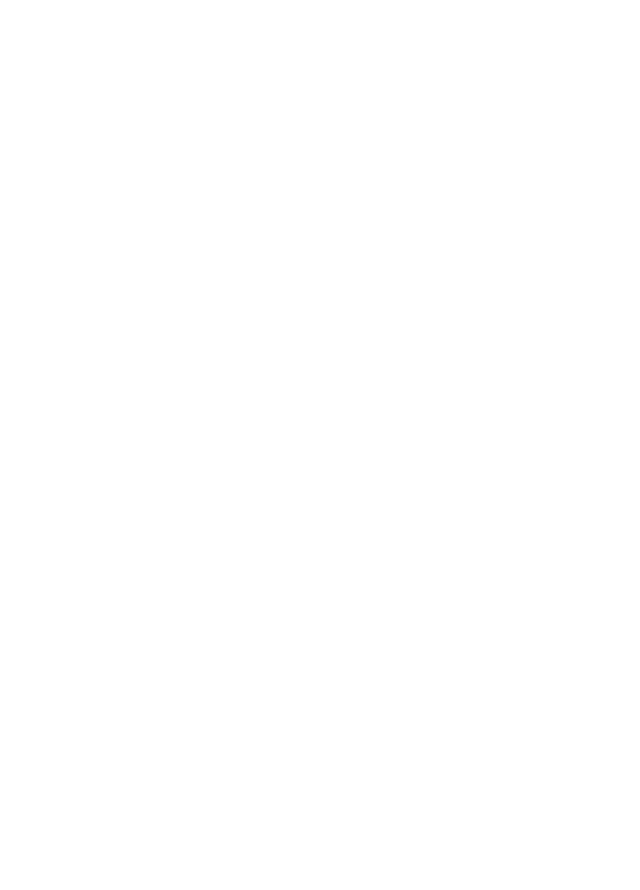
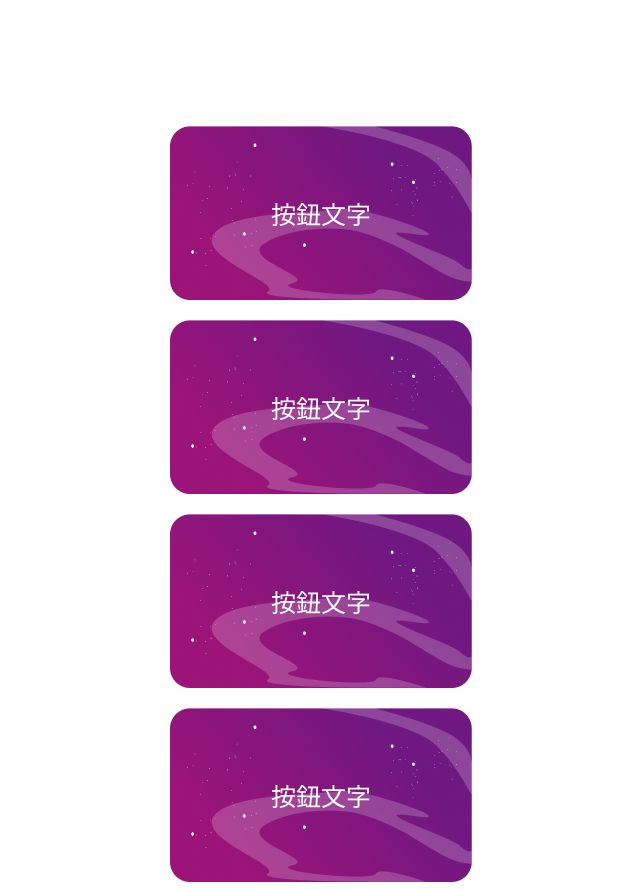
Before and after one commit to aloo31124/space-in-ng-v2, an Angular app: page / in a window 1280 px wide. Shown: the part 380-1270 px from the top of the page, without its empty margins (319-959 px from the left). Before the commit the page ends 800 px from the top, so only its background shows below. Built offline with nearby package versions, Linux system fonts and the light colour scheme.

Commit message:
feat/test: 按鈕圖片元件 (與 header 覆蓋問題待處理

```diff
--- a/src/app/app.component.html
+++ b/src/app/app.component.html
@@ -1 +1,8 @@
 <app-header></app-header>
+
+<div class="main-container">
+    <app-img-btn></app-img-btn>
+    <app-img-btn></app-img-btn>
+    <app-img-btn></app-img-btn>
+    <app-img-btn></app-img-btn>
+</div>
--- a/src/app/app.component.scss
+++ b/src/app/app.component.scss
@@ -0,0 +1,10 @@
+
+.main-container {
+    width: 100%;
+    display: flex;
+    flex-direction: column;
+    justify-content: space-between;
+    align-items: center;
+    margin-top: 40%;
+    gap: 20px;
+}
--- a/src/app/app.module.ts
+++ b/src/app/app.module.ts
@@ -4,11 +4,13 @@ import { BrowserModule } from '@angular/platform-browser';
 import { AppRoutingModule } from './app-routing.module';
 import { AppComponent } from './app.component';
 import { HeaderComponent } from './common/header/components/header/header.component';
+import { ImgBtnComponent } from './common/button/components/img-btn/img-btn.component';
 
 @NgModule({
   declarations: [
     AppComponent,
-    HeaderComponent
+    HeaderComponent,
+    ImgBtnComponent
   ],
   imports: [
     BrowserModule,
--- /dev/null
+++ b/src/app/common/button/components/img-btn/img-btn.component.html
@@ -0,0 +1,4 @@
+<div class="img-btn">
+    <img class="background-img" [src]="imgUrl">
+    <label class="img-btn-text">按鈕文字</label>
+</div>
--- /dev/null
+++ b/src/app/common/button/components/img-btn/img-btn.component.scss
@@ -0,0 +1,15 @@
+
+.img-btn {
+    display: flex;
+    justify-content: center;
+    align-items: center;
+}
+
+.background-img {
+}
+
+.img-btn-text {
+    position: absolute;
+    color:white;
+    font-size: 25px;
+}
--- /dev/null
+++ b/src/app/common/button/components/img-btn/img-btn.component.ts
@@ -0,0 +1,12 @@
+import { Component } from '@angular/core';
+
+@Component({
+  selector: 'app-img-btn',
+  templateUrl: './img-btn.component.html',
+  styleUrls: ['./img-btn.component.scss']
+})
+export class ImgBtnComponent {
+
+  imgUrl = "assets/images/button/button_main.png"
+
+}
```
Also changed, not shown: 1 other file (tests, documents, lock files or other folders).
